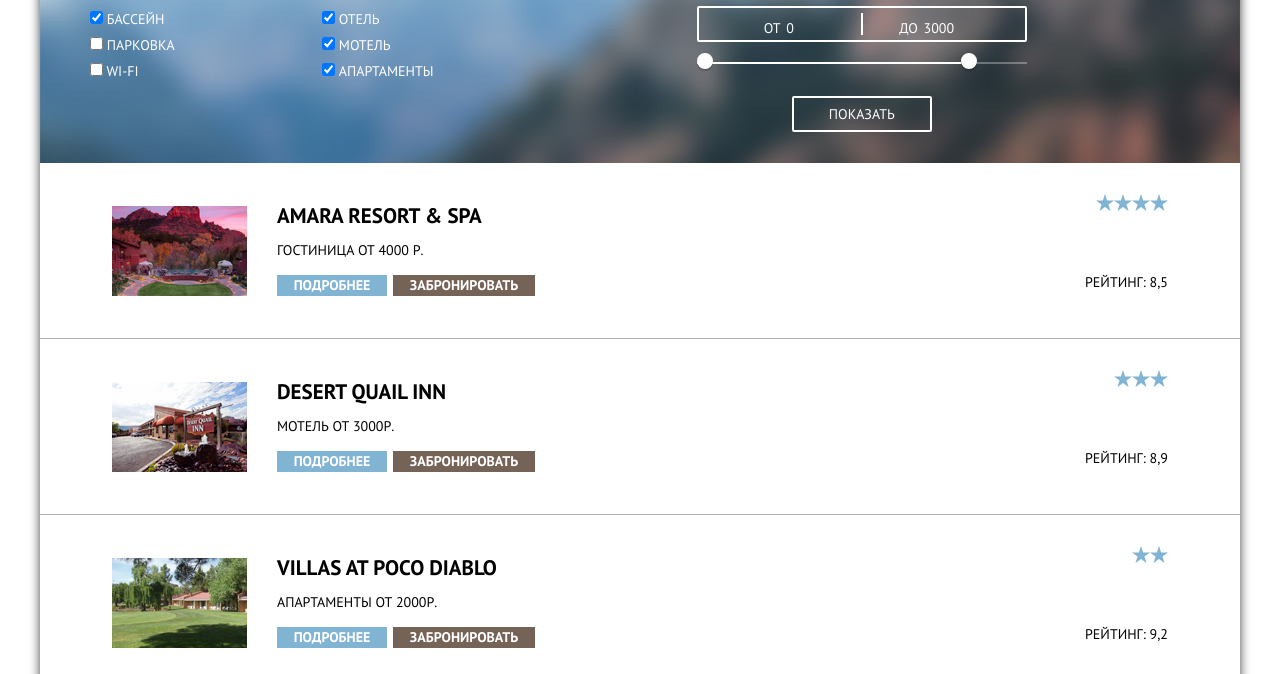
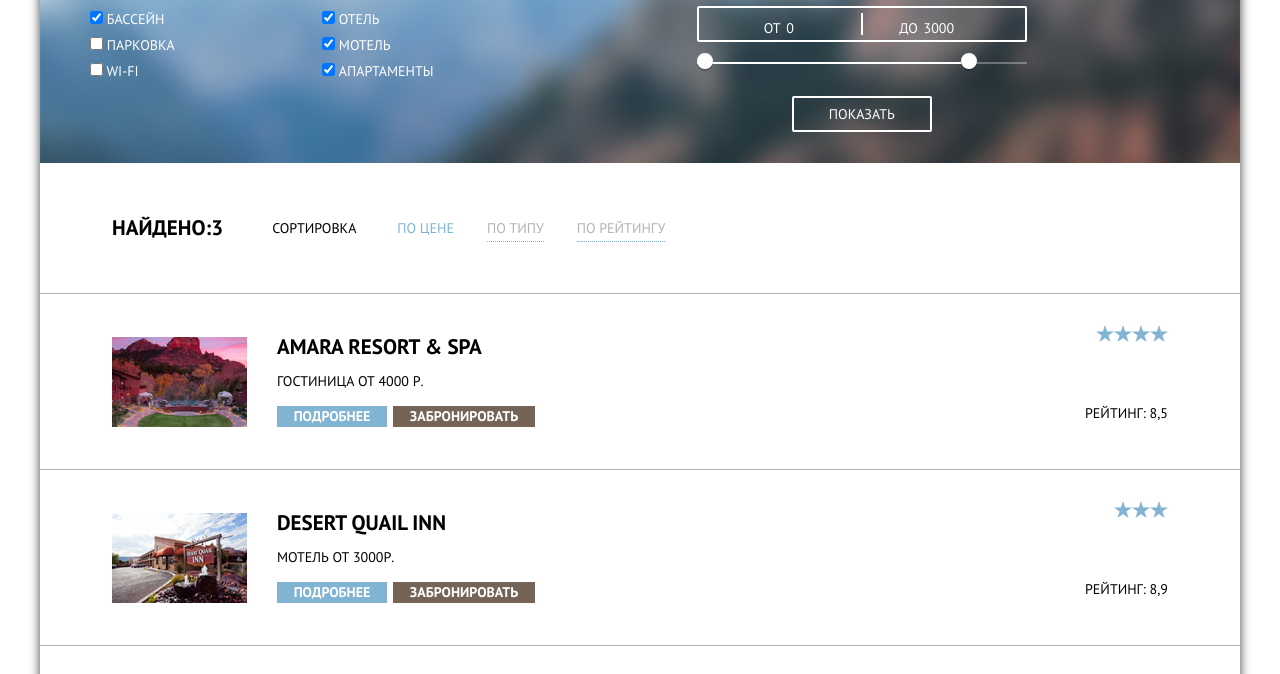
Before and after one commit to eugenia-smith/993019-sedona-27, a plain HTML site: page catalogue.html in a window 1280 px wide. Shown: the part 111-785 px from the top of the page. Drawn offline with Linux system fonts and the light colour scheme.

Commit message:
Обновлен блок поиска жилья
Добавлен список из атрибутов сортировки

```diff
--- a/catalogue.html
+++ b/catalogue.html
@@ -81,7 +81,15 @@
 	</section>
 	<section class="results">
 		<h2 class="visually-hidden">Результаты поиска</h2>
-		<div class="found"></div>
+		<div class="found">
+			<p class="too-big-text">Найдено:3</p>
+			<p>Сортировка</p>
+			<ul class="sort">
+				<li class="active">По цене</li>
+				<li>По типу</li>
+				<li>По рейтингу</li>
+			</ul>
+		</div>
 		<ul class="hotels">
 			<li class="amara">
 				<img src="img/Amara.jpg" width="135" height="90" alt="Отель Амара Резорт и СПА">
--- a/css/style.css
+++ b/css/style.css
@@ -657,10 +657,46 @@ a{
 	color: #000000;
 	background: #ffffff;
 }
+
+.found{
+	min-height: 85px;
+	display: flex;
+	align-items: center;
+	padding: 31px 72px;
+	border-bottom: 1px solid rgba(0, 0, 0, 0.3);
+}
+
+.too-big-text{
+	margin-right: 49px;
+	font-size: 21px;
+	font-weight: bold;
+	line-height: 26px;
+	text-align: left;
+	color: #000000;
+}
+
+.sort{
+	list-style: none;
+	margin: 0px;
+	padding: 0px;
+	display: flex;
+}
+
+.sort li{
+	color: rgba(0, 0, 0, 0.3);
+	border-bottom: 1px dotted #81b3d2;
+	margin-left: 33px;
+}
+
+.sort .active{
+	color: #81b3d2;
+	border: none;
+	margin-left: 41px;
+}
+
 .results{
 	display: flex;
 	flex-direction: column;
-
 }
 
 .description{
```
